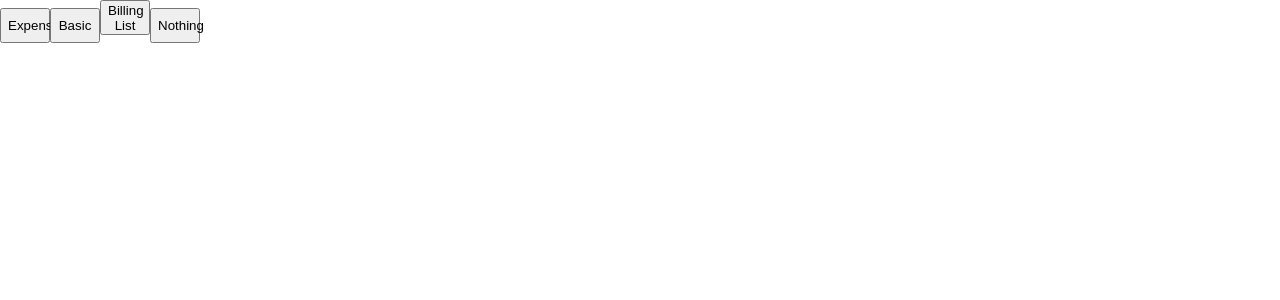
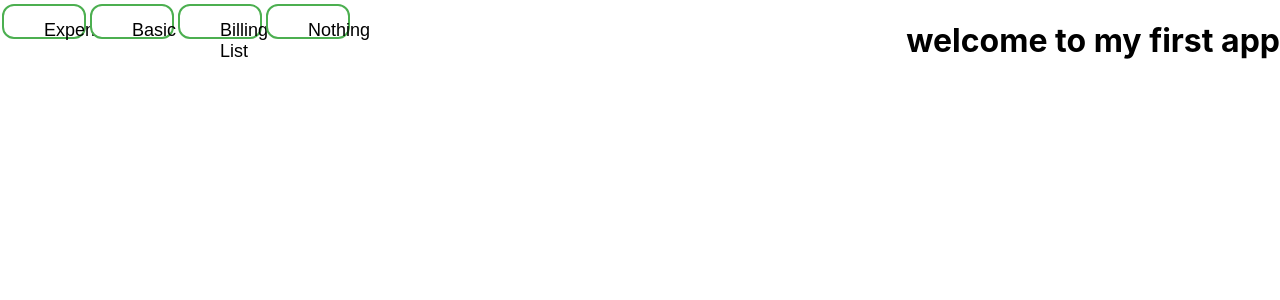
Before and after one commit to astha-paudel63/first-app, a React (Create React App) app: page / in a window 1280 px wide. Shown: the top 300 px of the page. Built offline with nearby package versions, Linux system fonts and the light colour scheme.

Commit message:
styling appjs

```diff
--- a/src/App.css
+++ b/src/App.css
@@ -10,7 +10,7 @@
 }
 
 .selected-btn {
-  background-color: #000000;
+  background-color: #4CAF50;
   color: #ffffff;
 }
 
@@ -52,3 +52,25 @@
 li span {
   margin: 5px 10px;
 }
+button{
+  padding: 14px 40px;
+  text-align: center;
+  text-decoration: none;
+  display: inline-block;
+  margin: 4px 2px;
+  cursor: pointer;
+  font-size: 18px;
+  border-radius: 12px;
+  background-color: white;
+  color: black;
+  border: 2px solid #4CAF50;
+  transition-duration: 0.4s;
+ float:left;
+}
+.button:hover {
+  background-color: #4CAF50;
+  color: white;
+}
+.welcome h1 {
+float:right;
+}
--- a/src/App.js
+++ b/src/App.js
@@ -2,7 +2,7 @@ import logo from "./logo.svg";
 import { ToastContainer, toast, Slide } from "react-toastify";
 import "react-toastify/dist/ReactToastify.css";
 import { cssTransition } from "react-toastify";
-import "./modal.css";
+// import "./modal.css";
 import "./App.css";
 import Counter from "./Counter";
 import React, { useState } from "react";
@@ -20,30 +20,45 @@ function App() {
 
   return (
     <>
+      <div className="header-wapper">
+        <div className="header">
+          <div className="Expenese">
             <button
               className={selected === "expenses" ? "selected-btn" : ""}
               onClick={(e) => setSelected("expenses")}
             >
               Expenses
             </button>
+          </div>
+          <div className="basic">
+
           <button
             className={selected === "basic" ? "selected-btn" : ""}
             onClick={(e) => setSelected("basic")}
             >
             Basic
           </button>
+          </div>
+          <div className="billing">
             <button
             className={selected === "billing" ? "selected-btn" : ""}
             onClick={(e) => setSelected("billing")}
             >
             Billing List
             </button>
+          </div>
+          <div className="nothing">
+
           <button
             className={selected === "" ? "selected-btn" : ""}
             onClick={(e) => setSelected("")}
             >
             Nothing
           </button>
+          </div>
+          <div className="welcome">
+            <h1>welcome to my first app</h1>
+          </div>
           {/* <p>{selected}</p> */}
           {selected === "basic" && (
             <BasicList
@@ -58,7 +73,9 @@ function App() {
             />
           )}
           {selected === "expenses" && <ExpensesList />}
-      {selected === "billing" && <BillingList/>}
+          {selected === "billing" && <BillingList />}
+        </div>
+      </div>
     </>
   );
 }
```
Lines whose indentation alone changed are shown as unchanged.
